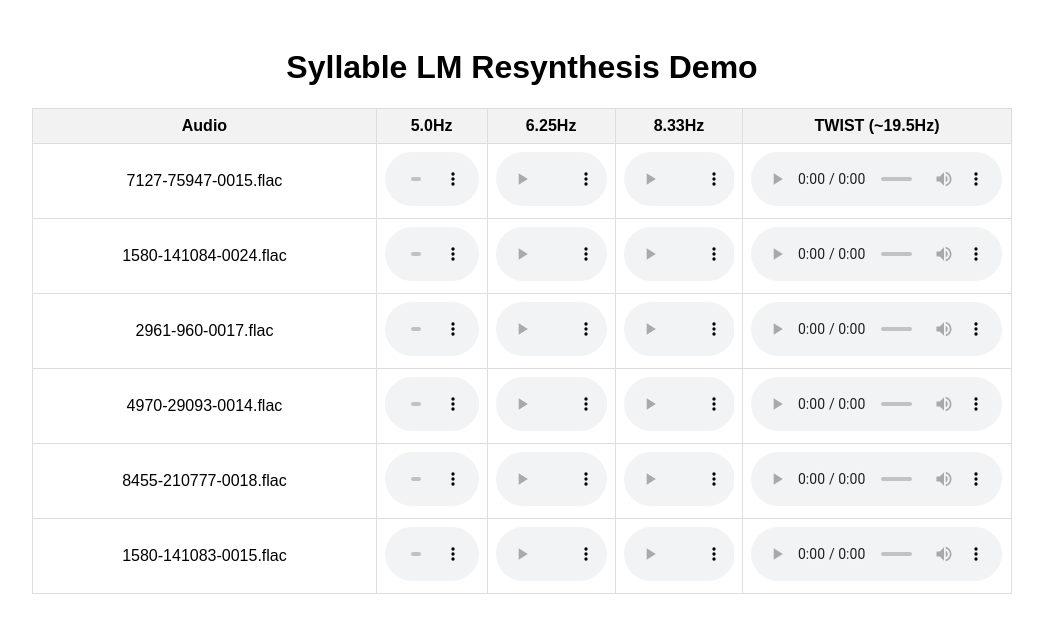
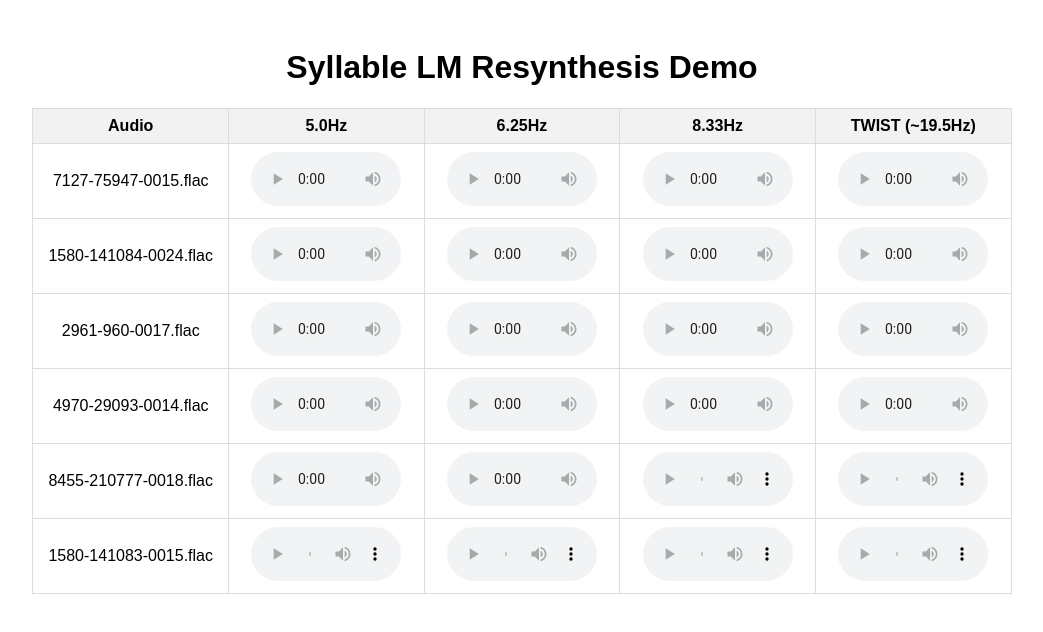
Before and after one commit to SyllableLMAnonymous/SyllableLMAnonymous, a plain HTML site: page index.html in a window 1280 px wide. Shown: the whole page, without its empty margins (118-1161 px from the left). Drawn offline with Linux system fonts and the light colour scheme.

Commit message:
Update index.html

```diff
--- a/index.html
+++ b/index.html
@@ -14,16 +14,19 @@
             width: 80%;
             margin: 0 auto;
             border-collapse: collapse;
+            table-layout: fixed; /* Ensures all columns have equal width */
         }
         th, td {
             border: 1px solid #ddd;
             padding: 8px;
+            text-align: center;
         }
         th {
             background-color: #f2f2f2;
         }
         audio {
-            width: 100%;
+            width: 100%; /* Make audio controls stretch to fit the cell */
+            max-width: 150px; /* Optional: Set a max width to keep layout compact */
         }
     </style>
 </head>
```
